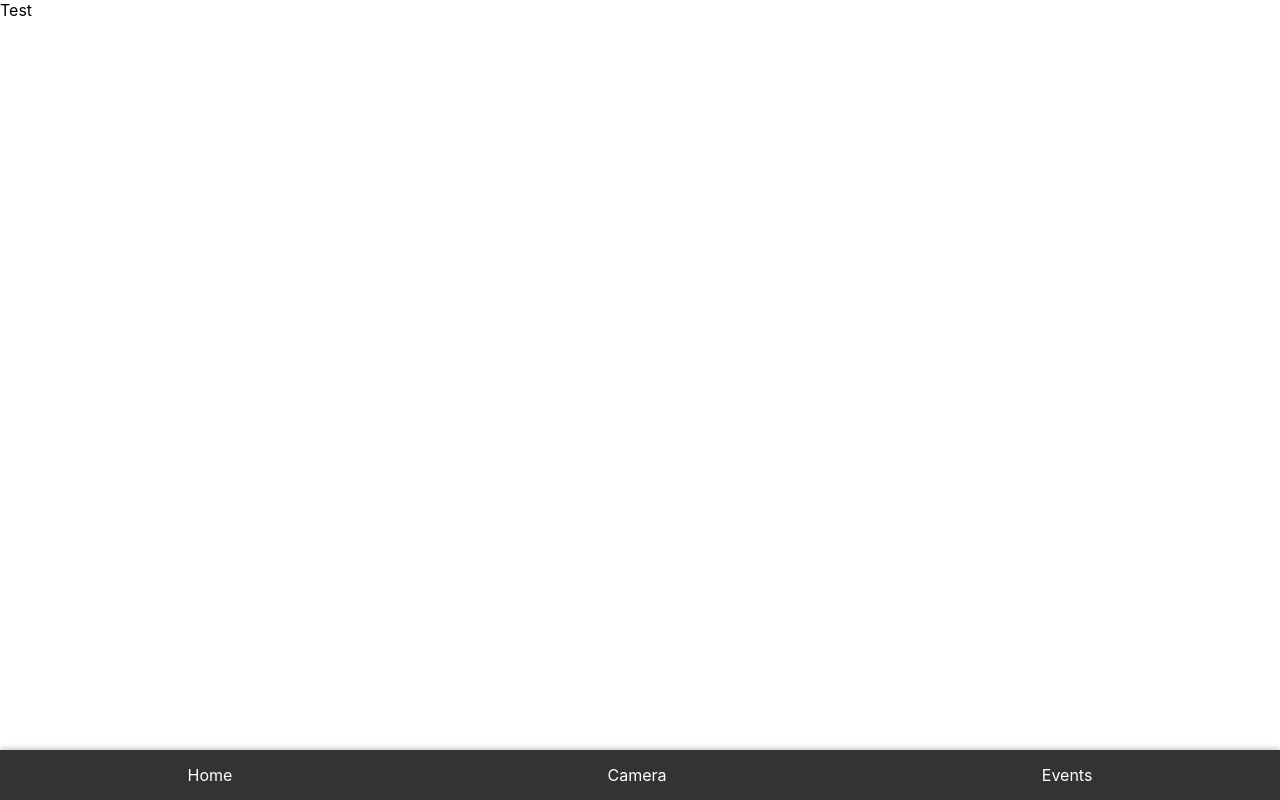
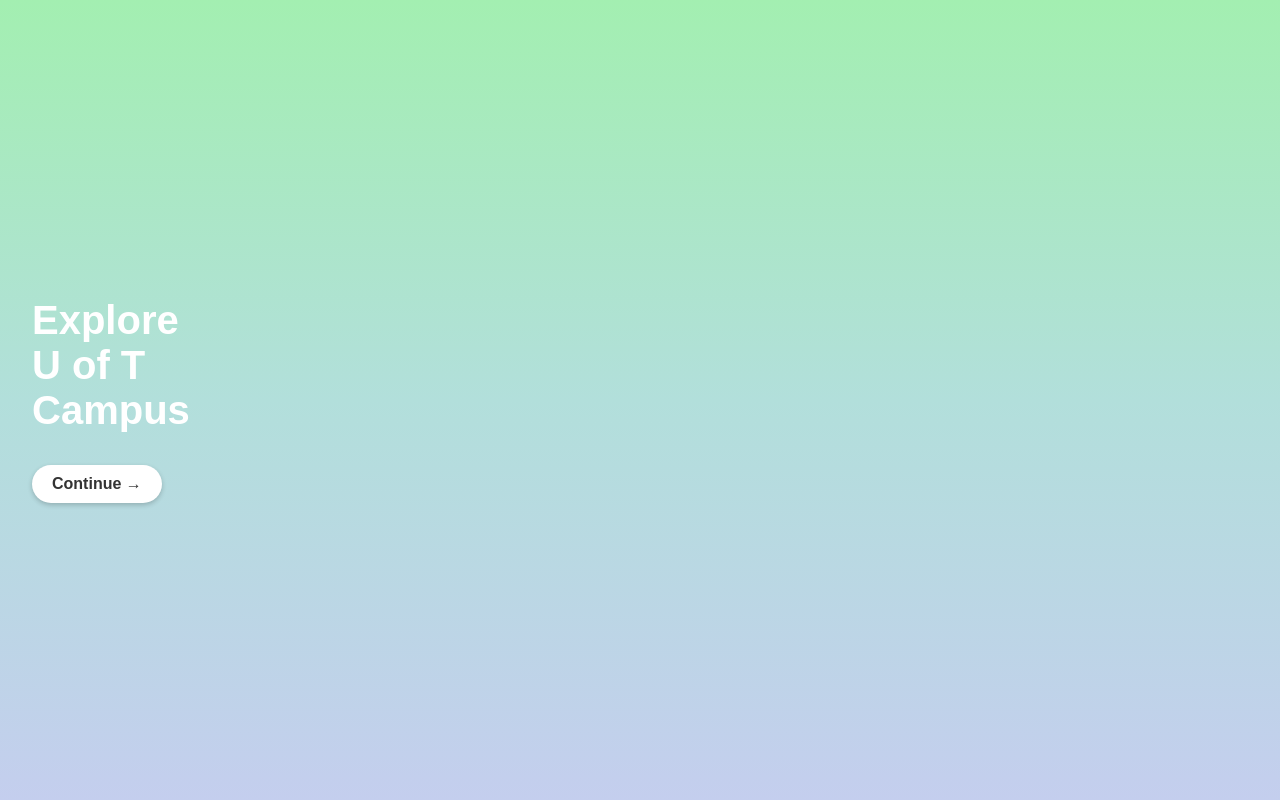
Before and after one commit to CampusQuest/HackTheStudentLife, a React (Create React App) app: page / in a window 1280 px wide. Built offline with nearby package versions, Linux system fonts and the light colour scheme.

Commit message:
Created the signin screens

```diff
--- a/src/App.js
+++ b/src/App.js
@@ -1,16 +1,51 @@
-import './App.css';
+// Filename - App.js
+
+import "./App.css";
+// importing components from react-router-dom package
+import {
+    BrowserRouter as Router,
+    Routes,
+    Route,
+    Navigate,
+} from "react-router-dom";
+
 import HomePage from './components/homepage';
-import SignIn from './SignIn';
-
+import ARPage from './components/camera';
+import SignIn1Screen from './components/signin/SignIn1';
+import SignIn2Screen from './components/signin/SignIn2';
+import SignIn3Screen from './components/signin/SignIn3';
 
 function App() {
-  return (
-    <div className="App">
-      <header className="App-header">
-        <HomePage />
-      </header>
-    </div>
-  );
+    return (
+        <>
+            <Router>
+                <Routes>
+                    <Route
+                        exact
+                        path="/"
+                        element={<SignIn1Screen />}
+                    />
+                    <Route
+                        path="/signin2"
+                        element={<SignIn2Screen />}
+                    />
+                    <Route
+                        path="/signin3"
+                        element={<SignIn3Screen />}
+                    />
+                    <Route
+                        path="/dashboard"
+                        element={<HomePage />}
+                    />
+
+                    <Route
+                        path="*"
+                        element={<Navigate to="/" />}
+                    />
+                </Routes>
+            </Router>
+        </>
+    );
 }
 
 export default App;
--- a/src/components/shared/NavBar.jsx
+++ b/src/components/shared/NavBar.jsx
@@ -5,15 +5,9 @@
   return (
     <nav className="navbar">
       <ul className="nav-items">
-        <li className="nav-item">
-          <a href="/">Home</a>
-        </li>
-        <li className="nav-item">
-          <a href="/camera">Camera</a>
-        </li>
-        <li className="nav-item">
-          <a href="/events">Events</a>
-        </li>
+        <li className="nav-item">{/* <a href="/">Home</a> */}</li>
+        <li className="nav-item">{/* <a href="/camera">Camera</a> */}</li>
+        <li className="nav-item">{/* <a href="/events">Events</a> */}</li>
       </ul>
     </nav>
   );
--- /dev/null
+++ b/src/components/signin/SignIn1.jsx
@@ -0,0 +1,20 @@
+import React from "react";
+import "./SignInScreens.css";
+import { Link } from "react-router-dom";
+
+const SignIn1Screen = () => {
+  return (
+    <div className="explore-container">
+      <div className="title-container">
+        <h1 className="title">Explore</h1>
+        <h1 className="title">U of T</h1>
+        <h1 className="title">Campus</h1>
+      </div>
+      <Link to="/signin2">
+        <button className="continue-button">Continue →</button>
+      </Link>
+    </div>
+  );
+};
+
+export default SignIn1Screen;
--- /dev/null
+++ b/src/components/signin/SignIn2.jsx
@@ -0,0 +1,19 @@
+import React from "react";
+import "./SignInScreens.css";
+import { Link } from "react-router-dom";
+
+const SignIn2Screen = () => {
+  return (
+    <div className="explore-container">
+      <div className="title-container">
+        <h1 className="title">Gather</h1>
+        <h1 className="title">Points</h1>
+      </div>
+      <Link to="/signin3">
+        <button className="continue-button">Continue →</button>
+      </Link>
+    </div>
+  );
+};
+
+export default SignIn2Screen;
--- /dev/null
+++ b/src/components/signin/SignIn3.jsx
@@ -0,0 +1,20 @@
+import React from "react";
+import "./SignInScreens.css";
+
+const SignIn3Screen = () => {
+  return (
+    <div className="explore-container">
+      <div className="title-container">
+        <h1 className="title">Compete and</h1>
+        <h1 className="title">Connect with</h1>
+        <h1 className="title">Friends</h1>
+      </div>
+      <button className="continue-button" style={{ margin: "20 px" }}>
+        Sign In
+      </button>
+      <button className="continue-button">Register</button>
+    </div>
+  );
+};
+
+export default SignIn3Screen;
--- /dev/null
+++ b/src/components/signin/SignInScreens.css
@@ -0,0 +1,38 @@
+.explore-container {
+  display: flex;
+  flex-direction: column;
+  justify-content: center;
+  align-items: flex-start;
+  padding: 0 2em;
+  height: 100vh; /* Full viewport height */
+  background: linear-gradient(180deg, #a3efb1 0%, #b2dfdb 50%, #c4ceee 100%);
+  font-family: "Arial", sans-serif; /* Use a font of your choice */
+}
+
+.title-container {
+  text-align: left;
+  margin-bottom: 2rem;
+}
+
+.title {
+  margin: 0;
+  color: #fff; /* Adjust color to match the design */
+  font-size: 2.5rem; /* Adjust font size to match the design */
+}
+
+.continue-button {
+  padding: 10px 20px;
+  font-weight: bold;
+  font-size: 1rem;
+  border: none;
+  border-radius: 20px;
+  background-color: white;
+  color: #333;
+  box-shadow: 0 2px 5px rgba(0, 0, 0, 0.2);
+  cursor: pointer;
+  outline: none;
+}
+
+.continue-button:hover {
+  background-color: #f8f8f8;
+}
--- a/src/index.js
+++ b/src/index.js
@@ -1,35 +1,13 @@
 import React from 'react';
 import ReactDOM from 'react-dom/client';
 import './index.css';
-import {
-  createBrowserRouter,
-  RouterProvider,
-} from "react-router-dom";
+import App from './App';
+import { BrowserRouter } from 'react-router-dom'; // Router
 
-import HomePage from './components/homepage';
-import ARPage from './components/camera';
-import App from './App';
+const root = ReactDOM.createRoot(document.getElementById('root'));
 
-
-
-const router = createBrowserRouter([
-  {
-    path: "/",
-    children: [
-      {
-        path: "/",
-        element: < HomePage />,
-      },
-      {
-        path: "camera",
-        element: <ARPage />,
-      },
-    ],
-  },
-]);
-
-ReactDOM.createRoot(document.getElementById("root")).render(
+root.render(
   <React.StrictMode>
-    <RouterProvider router={router} />
+    <App />
   </React.StrictMode>
 );
```
